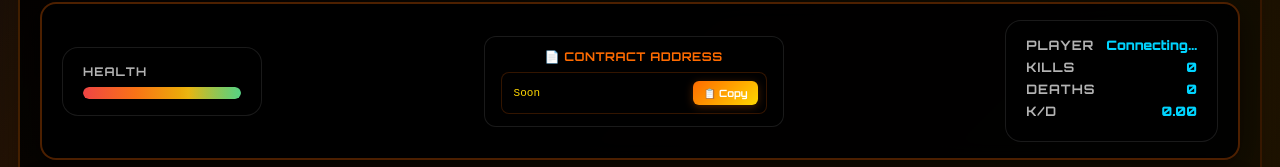
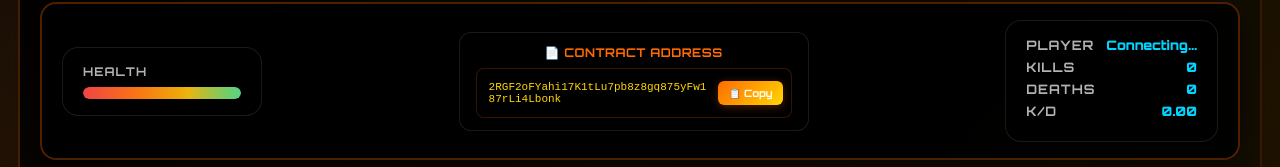
Before and after one commit to ywa0/finalbonker, a website: page index.html in a window 1280 px wide. Shown: the part 113-280 px from the top of the page. Drawn offline with nearby package versions, Linux system fonts and the light colour scheme.

Commit message:
Deploying updates

```diff
--- a/index.html
+++ b/index.html
@@ -1495,7 +1495,7 @@
             <div class="hud-contract-section">
                 <div class="hud-contract-title">📄 Contract Address</div>
                 <div class="hud-contract-address-container">
-                    <div class="hud-contract-address" id="hudContractAddress">Soon</div>
+                    <div class="hud-contract-address" id="hudContractAddress">2RGF2oFYahi17K1tLu7pb8z8gq875yFw187rLi4Lbonk</div>
                     <button class="hud-copy-button" id="hudCopyButton" onclick="copyHudContractAddress()">📋 Copy</button>
                 </div>
             </div>
@@ -1593,7 +1593,7 @@
         <div class="contract-section">
             <div class="contract-title">📄 Contract Address</div>
             <div class="contract-address-container">
-                <div class="contract-address" id="contractAddress">Soon</div>
+                <div class="contract-address" id="contractAddress">2RGF2oFYahi17K1tLu7pb8z8gq875yFw187rLi4Lbonk</div>
                 <button class="copy-button" id="copyButton" onclick="copyContractAddress()">📋 Copy</button>
             </div>
             <div class="copy-feedback" id="copyFeedback">Copied to clipboard!</div>
```
